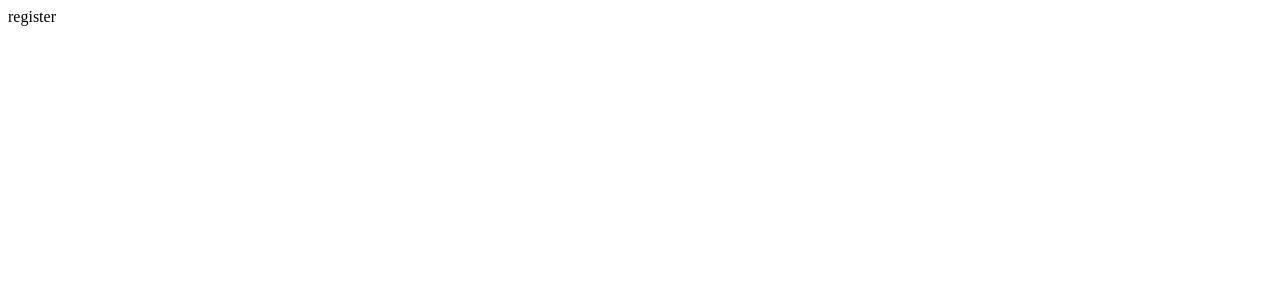
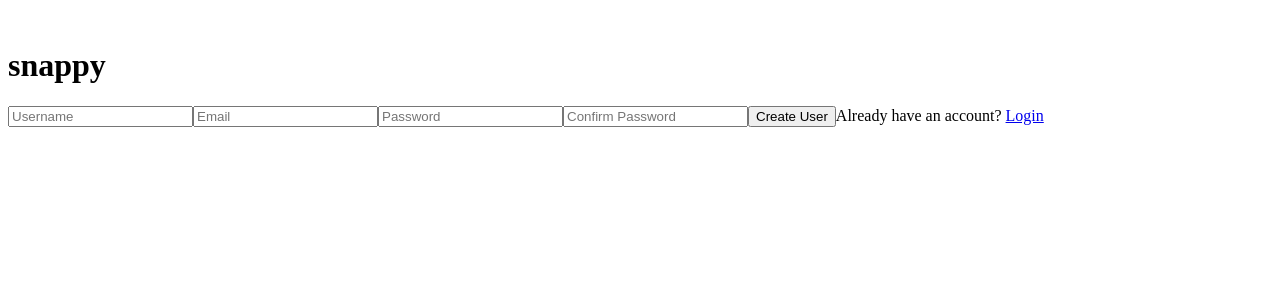
Before and after one commit to Zhenghua-404/realtime-chat, a React (Create React App) app in the folder public/: page /register in a window 1280 px wide. Shown: the top 300 px of the page. Built offline with nearby package versions, Linux system fonts and the light colour scheme.

Commit message:
register function

```diff
--- a/public/src/App.js
+++ b/public/src/App.js
@@ -1,11 +1,15 @@
 import React from 'react'
 import {BrowserRouter, Routes, Route} from "react-router-dom"
+import Chat from './pages/Chat';
+import Login from './pages/Login';
 import Register from "./pages/Register";
 export default function App() {
   return (
     <BrowserRouter>
       <Routes>
         <Route path="/register" element={<Register />} />
+        <Route path="/login" element={<Login />} />
+        <Route path="/" element={<Chat />} />
       </Routes>
     </BrowserRouter>
   )
--- a/public/src/pages/Register.jsx
+++ b/public/src/pages/Register.jsx
@@ -1,7 +1,52 @@
-import React from 'react';
+import React from "react";
+import { Link } from "react-router-dom";
+import styled from "styled-components";
 
 function register() {
-  return <div>register</div>;
+  const handleSubmit = (event) => {
+    event.preventDefault();
+    alert("form");
+  };
+  const handleChange = (event) => {};
+  return (
+    <>
+      <FormContainer>
+        <form on Submit={(event) => handleSubmit(event)}>
+          <div className="brand">
+            <img src="" alt="" />
+            <h1>snappy</h1>
+          </div>
+          <input
+            type="text"
+            placeholder="Username"
+            name="username"
+            onChange={(e) => handleChange(e)}
+          />
+          <input
+            type="email"
+            placeholder="Email"
+            name="email"
+            onChange={(e) => handleChange(e)}
+          />
+          <input
+            type="password"
+            placeholder="Password"
+            name="password"
+            onChange={(e) => handleChange(e)}
+          />
+          <input
+            type="password"
+            placeholder="Confirm Password"
+            name="confirmPassword"
+            onChange={(e) => handleChange(e)}
+          />
+          <button type="submit">Create User</button>
+          <span>Already have an account? <Link to="/login">Login</Link></span>
+        </form>
+      </FormContainer>
+    </>
+  );
 }
 
+const FormContainer = styled.div``;
 export default register;
```
Also changed, not shown: 1 other file (tests, documents, lock files or other folders).
